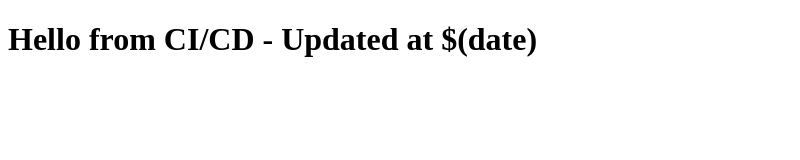
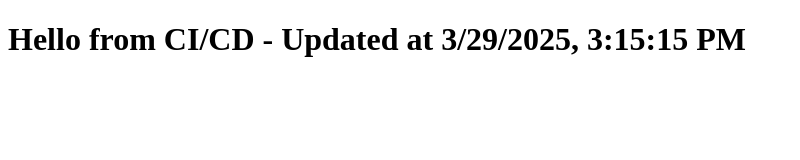
Before and after one commit to SharkKevinDevops/Web-Application-Deployment-on-AWS-with-CI-CD, a plain HTML site: page index.html in a window 1280 px wide. Shown: the whole page, without its empty margins (0-800 px from the left). Drawn offline with Linux system fonts and the light colour scheme.

Commit message:
push code v9

```diff
--- a/index.html
+++ b/index.html
@@ -1,6 +1,10 @@
 <!DOCTYPE html>
 <html>
-<body>
-    <h1>Hello from CI/CD - Updated at $(date)</h1>
-</body>
+    <body>
+        <h1>Hello from CI/CD - Updated at <span id="date"></span></h1>
+
+        <script>
+        document.getElementById("date").innerText = new Date().toLocaleString();
+    </script>
+    </body>
 </html>
```
